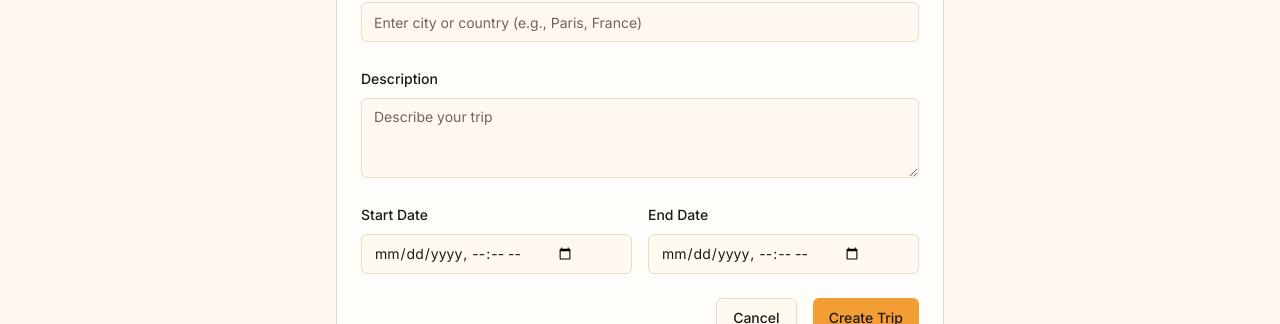
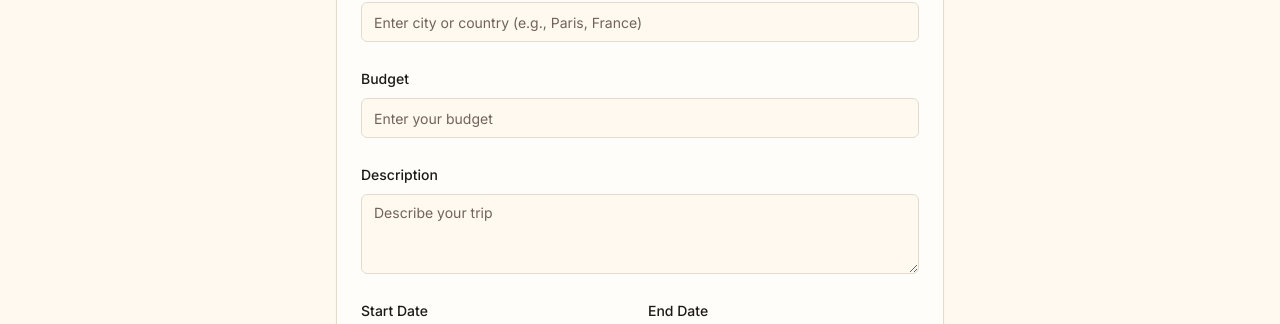
Before and after one commit to SDSU-CompE-561-Spring-2025/interactive-travel-planner, a Next.js app in the folder frontend/waymark/: page /new-trip in a window 1280 px wide. Shown: the part 336-660 px from the top of the page. Built offline with nearby package versions, Linux system fonts and the light colour scheme.

Commit message:
Add budget field to Trip model and frontend form

```diff
--- a/frontend/waymark/src/app/new-trip/page.tsx
+++ b/frontend/waymark/src/app/new-trip/page.tsx
@@ -15,6 +15,7 @@ interface TripResponse {
   name: string;
   description: string;
   location: string;
+  budget: number | null;
   start_date: string;
   end_date: string;
   itineraries: number[];
@@ -28,6 +29,7 @@ export default function NewTrip() {
     name: "",
     description: "",
     location: "",
+    budget: "",
     start_date: "",
     end_date: "",
     itineraries: [] as number[]
@@ -43,9 +45,10 @@ export default function NewTrip() {
         throw new Error("No authentication token found");
       }
 
-      // Convert dates to ISO format
+      // Convert dates to ISO format and budget to number
       const tripData = {
         ...formData,
+        budget: formData.budget ? parseFloat(formData.budget) : null,
         start_date: new Date(formData.start_date).toISOString(),
         end_date: new Date(formData.end_date).toISOString(),
       };
@@ -123,6 +126,19 @@ export default function NewTrip() {
             </div>
 
             <div className="space-y-2">
+              <Label htmlFor="budget">Budget</Label>
+              <Input
+                id="budget"
+                name="budget"
+                type="number"
+                step="0.01"
+                value={formData.budget}
+                onChange={handleChange}
+                placeholder="Enter your budget"
+              />
+            </div>
+
+            <div className="space-y-2">
               <Label htmlFor="description">Description</Label>
               <Textarea
                 id="description"
```
Also changed, not shown: 2 other files (tests, documents, lock files or other folders).
